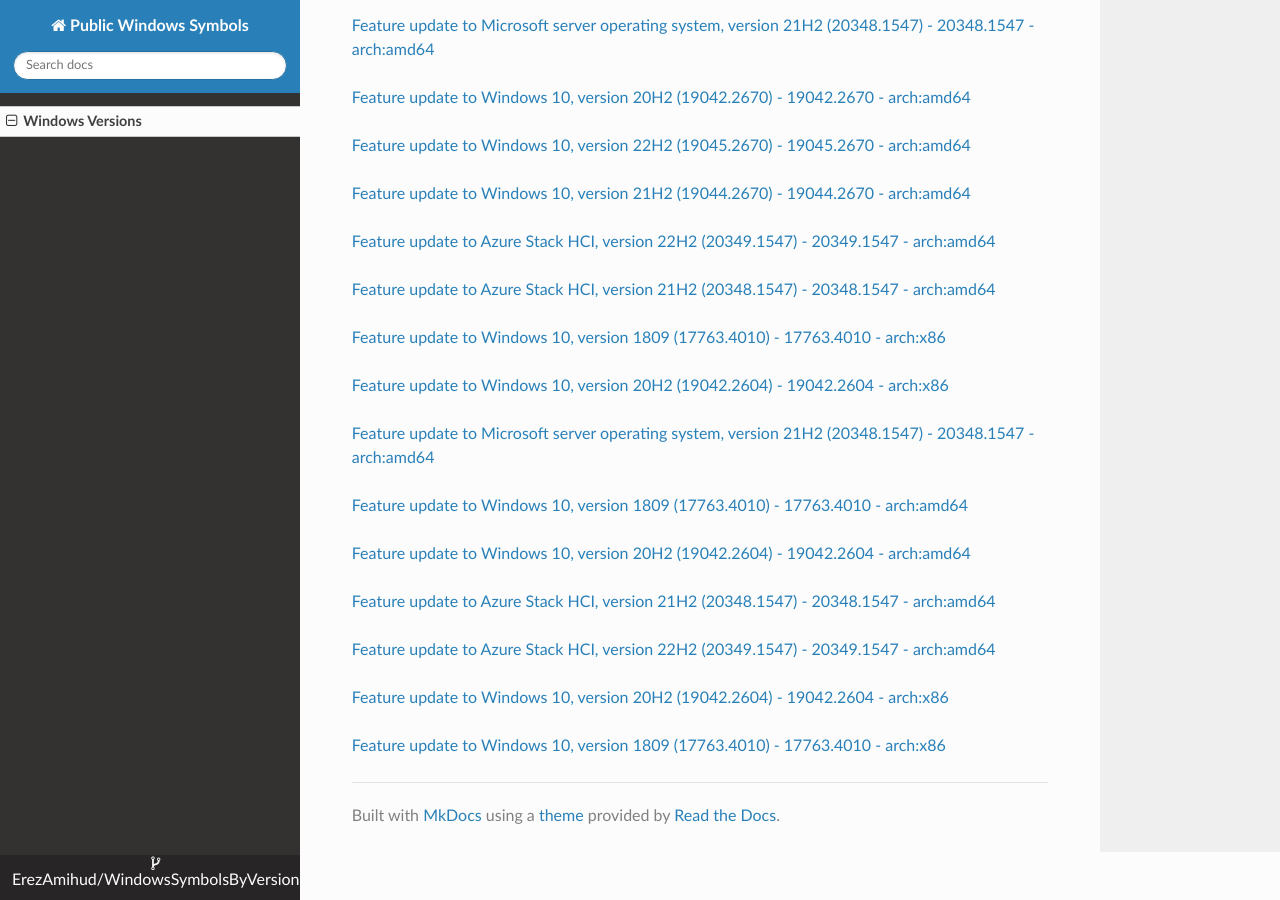
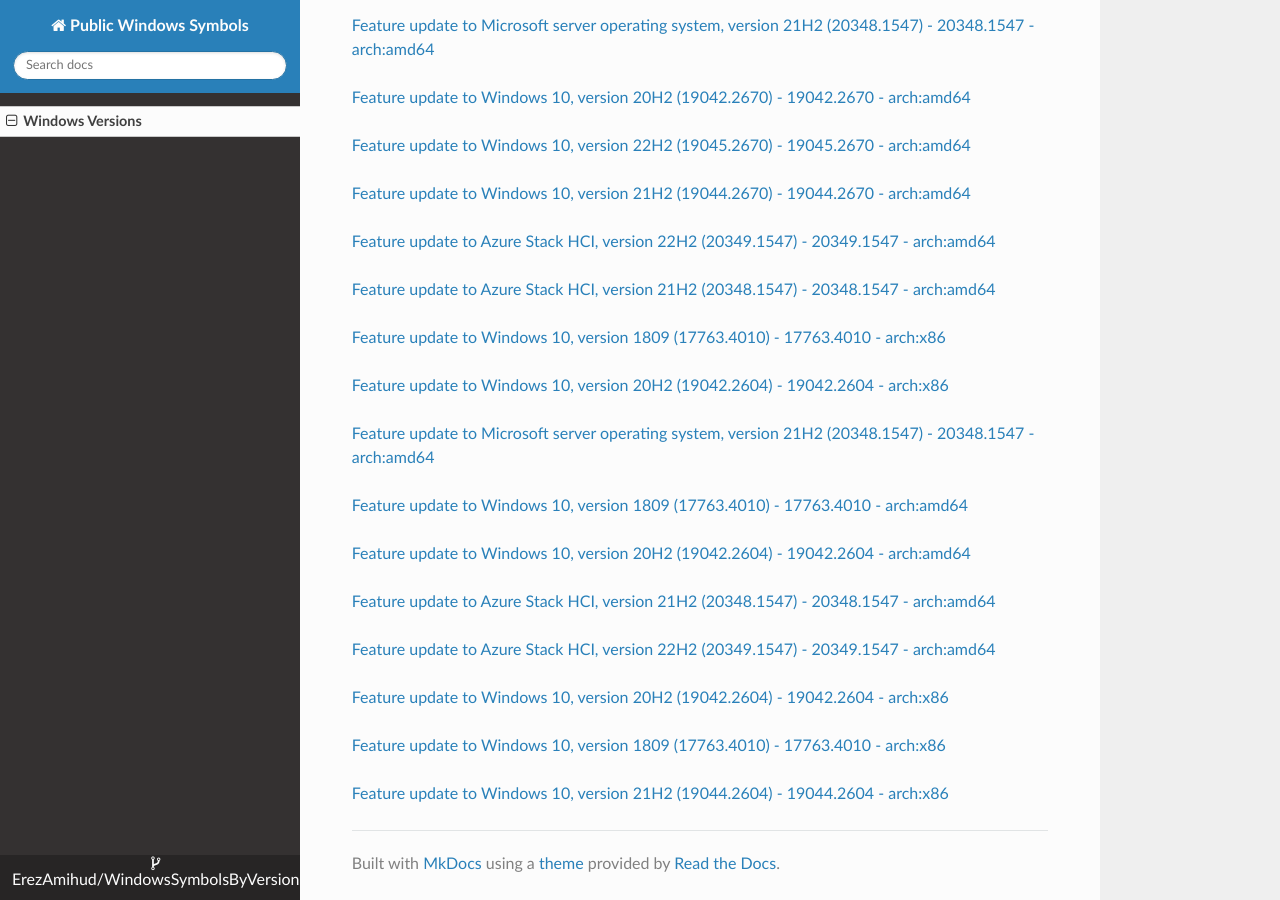
Before and after one commit to ErezAmihud/WindowsSymbolsByVersion, an MkDocs documentation site: the page built from docs/index.md, in a window 1280 px wide and 900 px high, scrolled down 39245 px. Built offline with MkDocs 1.6.1, drawn with Linux system fonts in a browser that asks for light colours; nearby versions of some CDN libraries.

Commit message:
Automated commit, add manifest for 8a3b3a11-0794-4193-a3b2-c298c8fe4057

```diff
--- a/docs/index.md
+++ b/docs/index.md
@@ -2287,3 +2287,6 @@
 
 
 [Feature update to Windows 10, version 1809 (17763.4010) - 17763.4010 - arch:x86](https://github.com/ErezAmihud/WindowsSymbolsByVersion/blob/main/manifests/abbcc978-acf2-43e6-9515-9c3b8032333a.manifest)
+
+
+[Feature update to Windows 10, version 21H2 (19044.2604) - 19044.2604 - arch:x86](https://github.com/ErezAmihud/WindowsSymbolsByVersion/blob/main/manifests/8a3b3a11-0794-4193-a3b2-c298c8fe4057.manifest)
```
Also changed, not shown: process_builds.json (+1 -1 lines), 1 other file.
